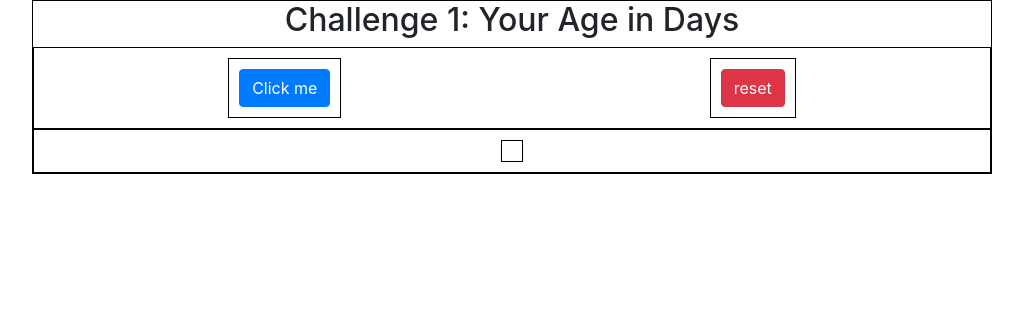
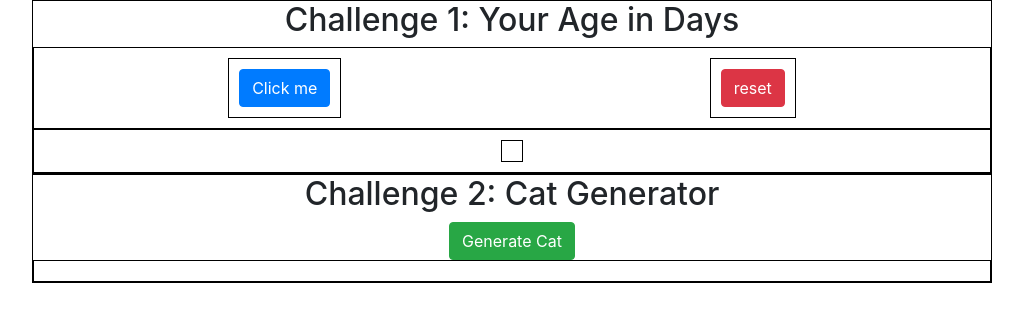
Before and after one commit to Sheharyar570/Javascript-cleverprogrammer-course, a plain HTML site: page index.html in a window 1280 px wide. Shown: the whole page, without its empty margins (128-1151 px from the left). Drawn offline with nearby package versions, Linux system fonts and the light colour scheme.

Commit message:
Challenge 2 complete

```diff
--- a/index.html
+++ b/index.html
@@ -24,6 +24,14 @@
         </div>
     </div>
 
+    <div class="container-2">
+        <h2>Challenge 2: Cat Generator</h2>
+        <button class="btn btn-success" id="generate-cat" onclick="generateCat()">Generate Cat</button>
+
+        <div class="flex-box-container-2" id="flex-cat-gen">
+        </div>
+    </div>
+
     <script src="static/js/script.js"></script>
 </body>
 </html>
--- a/static/css/style.css
+++ b/static/css/style.css
@@ -1,18 +1,26 @@
-.container-1 {
+.container-1, .container-2 {
     border: 1px solid black;
     width: 75%;
     margin: 0 auto;
     text-align: center;
 }
-.flex-box-container-1 {
+.flex-box-container-1, .flex-box-container-2  {
     display: flex;
     padding: 10px;
     border: 1px solid black;
     flex-direction: row;
     justify-content: space-around;
+    flex-wrap: wrap;
 }
 
 .flex-box-container-1 div {
     padding: 10px;
+    display: flex;
+    align-items: center;
     border: 1px solid black;
 }
+
+.flex-box-container-2 img {
+    margin: 10px;
+    box-shadow: 0px 10px 50px rgba(0, 0, 0, 0.7);
+}
--- a/static/js/script.js
+++ b/static/js/script.js
@@ -12,3 +12,10 @@ function ageInDays() {
 function reset() {
     document.getElementById('ageInDays').remove();
 }
+
+function generateCat() {
+    var image = document.createElement('img');
+    var div = document.getElementById('flex-cat-gen');
+    image.src = "http://thecatapi.com/api/images/get?format=src&type=gif&size=small"; //https://cdn2.thecatapi.com/images/4g6.gif";
+    div.appendChild(image);
+}
```
